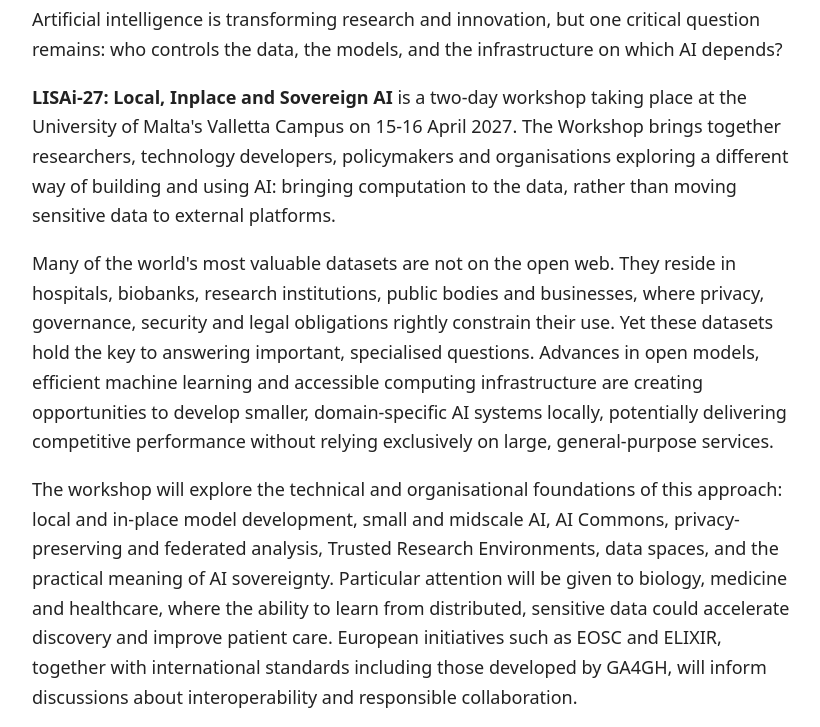
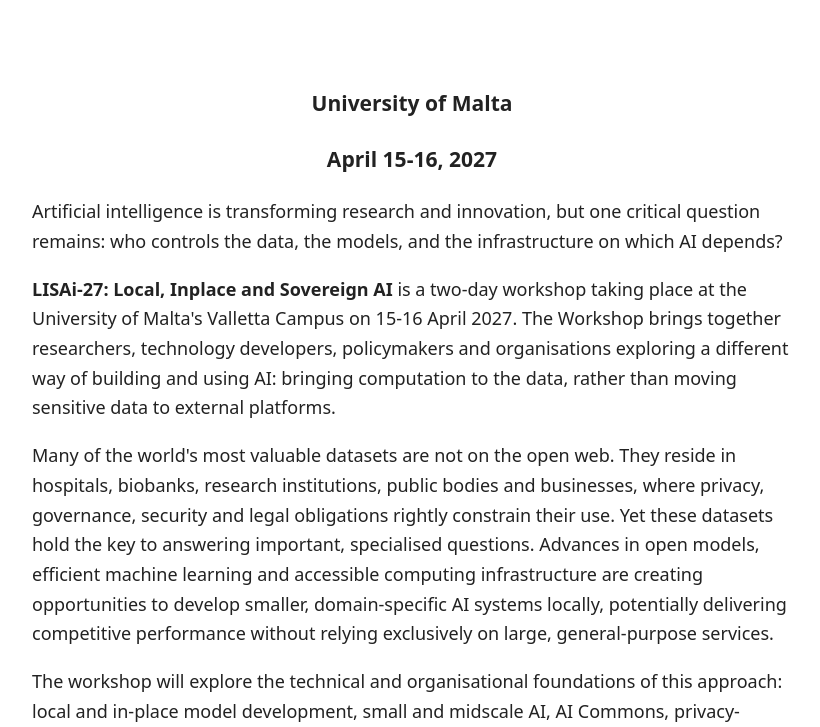
Before and after one commit to rlg128/lisai-website, a plain HTML site: page index.html in a window 1280 px wide. Shown: the part 126-853 px from the top of the page, without its empty margins (228-1048 px from the left). Drawn offline with Linux system fonts and the light colour scheme.

Commit message:
Update index.html with title

```diff
--- a/index.html
+++ b/index.html
@@ -20,8 +20,12 @@
 </head>
 <body>
   <main>
+    <center>
 <h1>LISAi-27 </h1>
-
+      <br></br>
+      <h3>University of Malta</h3>
+      <h3> April 15-16, 2027 </h3>
+ </center>
 <p>Artificial intelligence is transforming research and
 innovation, but one critical question remains: who controls
 the data, the models, and the infrastructure on which AI
```
